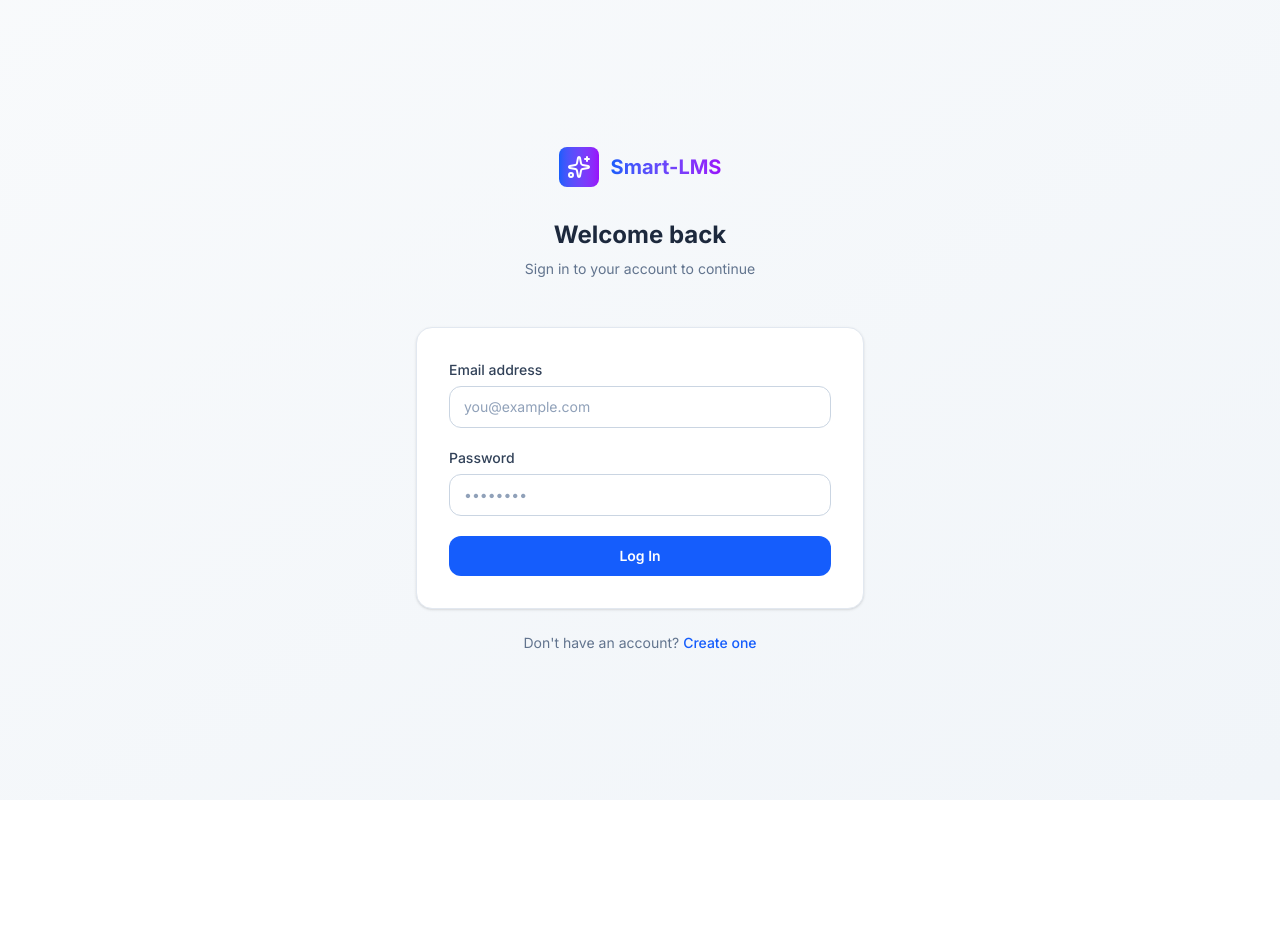
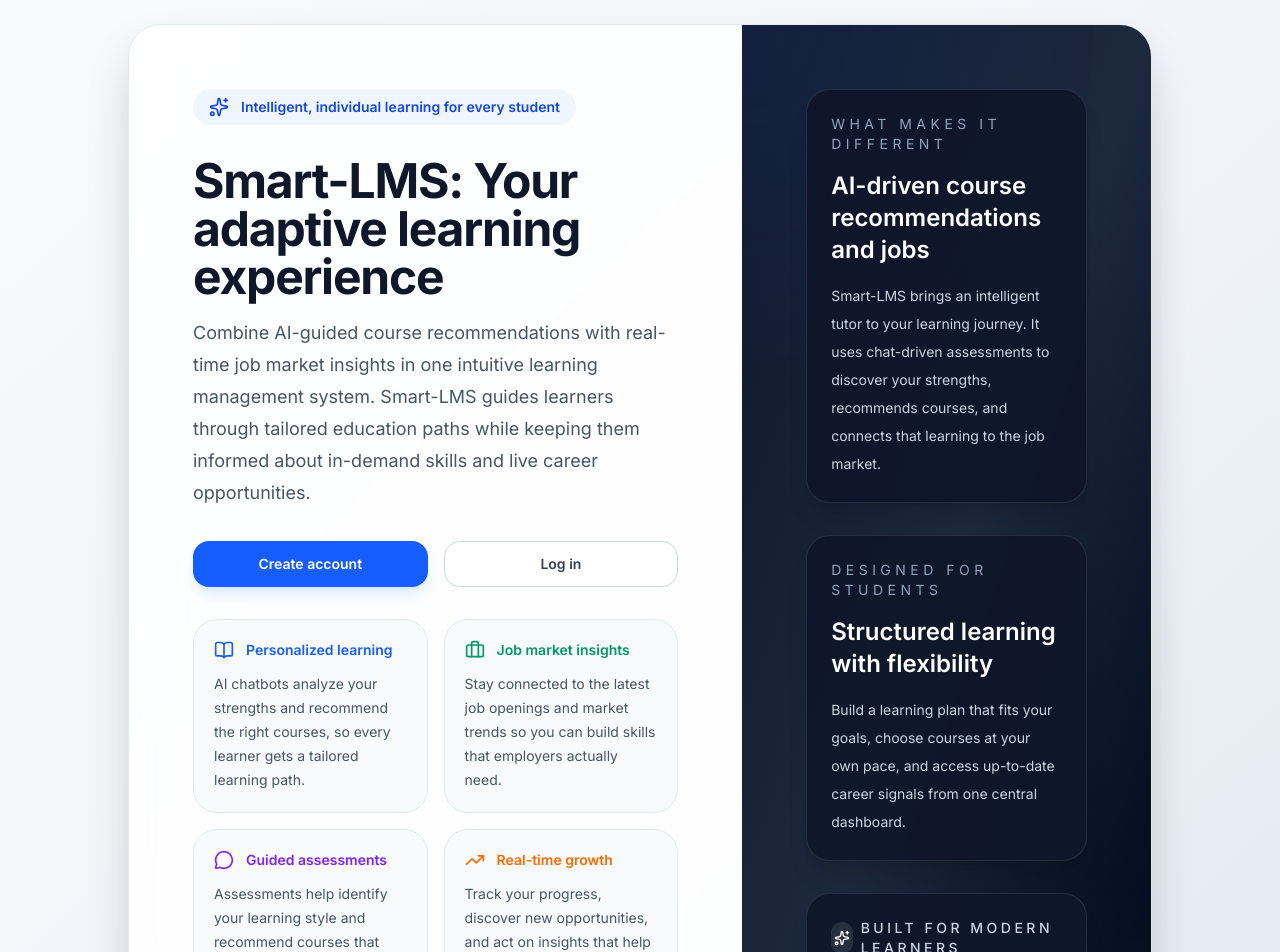
Before and after one commit to ChisomGbulie/Smart-LMS, a React (Vite) app in the folder lms-pages/: page / in a window 1280 px wide. Before the commit this address led to /login. Shown: the top 952 px of the page. Before the commit the page ends 800 px from the top, so only its background shows below. Built offline with nearby package versions, Linux system fonts and the light colour scheme.

Commit message:
App Intro and Chatbot independency

```diff
--- a/lms-pages/server.js
+++ b/lms-pages/server.js
@@ -145,7 +145,6 @@ const learningRoadmaps = {
   'Frontend Developer': {
     'React': {
       beginner: `📚 **Your Frontend (React) Learning Roadmap for Beginners:**
-
 **Phase 1: Foundations (2-3 weeks)**
 • HTML5 & CSS3 fundamentals
 • JavaScript basics (variables, functions, arrays)
@@ -162,7 +161,6 @@ const learningRoadmaps = {
 • Deploy to Vercel/Netlify
 • Create GitHub portfolio`,
       intermediate: `📚 **Your Frontend (React) Learning Roadmap for Intermediate Level:**
-
 **Phase 1: Advanced React (2-3 weeks)**
 • Custom Hooks
 • useMemo & useCallback
@@ -178,7 +176,6 @@ const learningRoadmaps = {
 • API routes
 • TypeScript with React`,
       advanced: `📚 **Your Frontend (React) Learning Roadmap for Advanced Level:**
-
 **Phase 1: Architecture Patterns (2-3 weeks)**
 • Micro-frontends
 • Monorepo management
@@ -198,7 +195,6 @@ const learningRoadmaps = {
   'Backend Developer': {
     'Node.js': {
       beginner: `📚 **Your Backend (Node.js) Learning Roadmap for Beginners:**
-
 **Phase 1: JavaScript Fundamentals (2-3 weeks)**
 • Async/await & Promises
 • Event loop understanding
@@ -214,7 +210,6 @@ const learningRoadmaps = {
 • Authentication (JWT)
 • API documentation`,
       intermediate: `📚 **Your Backend (Node.js) Learning Roadmap for Intermediate Level:**
-
 **Phase 1: Advanced Express (2-3 weeks)**
 • Custom middleware
 • Rate limiting & security
@@ -230,7 +225,6 @@ const learningRoadmaps = {
 • Docker & containerization
 • CI/CD pipelines`,
       advanced: `📚 **Your Backend (Node.js) Learning Roadmap for Advanced Level:**
-
 **Phase 1: Microservices Architecture (3-4 weeks)**
 • Service decomposition
 • API Gateway patterns
@@ -250,7 +244,6 @@ const learningRoadmaps = {
   'Full Stack Developer': {
     'MERN': {
       beginner: `📚 **Your Full Stack (MERN) Learning Roadmap for Beginners:**
-
 **Phase 1: Frontend Foundations (4-5 weeks)**
 • HTML/CSS/JavaScript basics
 • React fundamentals
@@ -271,7 +264,6 @@ const learningRoadmaps = {
 • Deployment strategies
 • Portfolio development`,
       intermediate: `📚 **Your Full Stack (MERN) Learning Roadmap for Intermediate Level:**
-
 **Phase 1: Advanced Frontend (3 weeks)**
 • Custom hooks & context
 • Performance optimization
@@ -287,7 +279,6 @@ const learningRoadmaps = {
 • CI/CD pipelines
 • Cloud deployment`,
       advanced: `📚 **Your Full Stack (MERN) Learning Roadmap for Advanced Level:**
-
 **Phase 1: Architecture Design (3-4 weeks)**
 • Scalable architecture patterns
 • Microservices with Node.js
@@ -624,7 +615,7 @@ setInterval(() => {
   console.log('🧹 Cleaned up conversation states');
 }, 3600000);
 
-const PORT = 3001;
+const PORT = process.env.PORT || 3001;
 app.listen(PORT, () => {
-  console.log(`🚀 Server running on http://localhost:3001`);
+  console.log(`🚀 Server running on port ${PORT}`);
 });
--- a/lms-pages/src/App.jsx
+++ b/lms-pages/src/App.jsx
@@ -1,5 +1,6 @@
 // src/App.jsx
-import { BrowserRouter, Routes, Route, Navigate } from 'react-router-dom'
+import { BrowserRouter, Routes, Route } from 'react-router-dom'
+import Intro from './pages/Intro'
 import Login from './pages/Login'
 import Signup from './pages/Signup'
 import Dashboard from './pages/Dashboard'
@@ -13,7 +14,7 @@ export default function App() {
   return (
     <BrowserRouter>
       <Routes>
-        <Route path="/" element={<Navigate to="/login" replace />} />
+        <Route path="/" element={<Intro />} />
         <Route path="/login" element={<Login />} />
         <Route path="/signup" element={<Signup />} />
         <Route path="/dashboard" element={<Dashboard />} />
--- a/lms-pages/src/pages/Dashboard.jsx
+++ b/lms-pages/src/pages/Dashboard.jsx
@@ -25,6 +25,7 @@ import {
 
 export default function Dashboard() {
   const navigate = useNavigate()
+  const API_BASE_URL = import.meta.env.VITE_API_BASE_URL || 'http://localhost:3001'
   const [user, setUser] = useState(null)
   const [loading, setLoading] = useState(true)
   const [activeTab, setActiveTab] = useState('overview')
@@ -167,7 +168,7 @@ export default function Dashboard() {
     setChatLoading(true);
 
     // Send the API call directly
-    fetch('http://localhost:3001/api/chat', {
+    fetch(`${API_BASE_URL}/api/chat`, {
       method: 'POST',
       headers: {
         'Content-Type': 'application/json',
@@ -352,7 +353,7 @@ const handleChatSubmit = async (e) => {
   try {
     console.log('Sending message:', userMessage);
 
-    const response = await fetch('http://localhost:3001/api/chat', {
+    const response = await fetch(`${API_BASE_URL}/api/chat`, {
       method: 'POST',
       headers: {
         'Content-Type': 'application/json',
--- /dev/null
+++ b/lms-pages/src/pages/Intro.jsx
@@ -0,0 +1,115 @@
+import { Link } from 'react-router-dom'
+import { Sparkles, BookOpen, MessageCircle, Briefcase, TrendingUp } from 'lucide-react'
+
+export default function Intro() {
+  return (
+    <div className="min-h-screen bg-gradient-to-br from-slate-50 via-slate-100 to-slate-200 flex items-center justify-center p-6">
+      <div className="max-w-5xl w-full bg-white/90 backdrop-blur-xl border border-slate-200 shadow-2xl rounded-[2rem] overflow-hidden">
+        <div className="grid grid-cols-1 lg:grid-cols-[1.2fr_0.8fr]">
+          <div className="p-10 lg:p-16 space-y-8">
+            <div className="inline-flex items-center gap-3 rounded-full bg-blue-50 text-blue-700 px-4 py-2 text-sm font-semibold">
+              <Sparkles className="h-5 w-5" />
+              Intelligent, individual learning for every student
+            </div>
+
+            <div className="space-y-4">
+              <h1 className="text-4xl sm:text-5xl font-extrabold tracking-tight text-slate-900">
+                Smart-LMS: Your adaptive learning experience
+              </h1>
+              <p className="text-base sm:text-lg text-slate-600 max-w-3xl leading-8">
+                Combine AI-guided course recommendations with real-time job market insights in one intuitive learning management system. Smart-LMS guides learners through tailored education paths while keeping them informed about in-demand skills and live career opportunities.
+              </p>
+            </div>
+
+            <div className="grid gap-4 sm:grid-cols-2">
+              <Link
+                to="/signup"
+                className="inline-flex items-center justify-center rounded-2xl bg-blue-600 px-5 py-3 text-sm font-semibold text-white shadow-lg shadow-blue-500/15 transition hover:bg-blue-700"
+              >
+                Create account
+              </Link>
+              <Link
+                to="/login"
+                className="inline-flex items-center justify-center rounded-2xl border border-slate-300 bg-white px-5 py-3 text-sm font-semibold text-slate-700 transition hover:bg-slate-50"
+              >
+                Log in
+              </Link>
+            </div>
+
+            <div className="grid gap-4 sm:grid-cols-2">
+              <div className="rounded-3xl bg-slate-50 p-5 border border-slate-200">
+                <div className="flex items-center gap-3 text-blue-600 mb-3">
+                  <BookOpen className="h-5 w-5" />
+                  <p className="text-sm font-semibold">Personalized learning</p>
+                </div>
+                <p className="text-sm text-slate-600 leading-6">
+                  AI chatbots analyze your strengths and recommend the right courses, so every learner gets a tailored learning path.
+                </p>
+              </div>
+              <div className="rounded-3xl bg-slate-50 p-5 border border-slate-200">
+                <div className="flex items-center gap-3 text-emerald-600 mb-3">
+                  <Briefcase className="h-5 w-5" />
+                  <p className="text-sm font-semibold">Job market insights</p>
+                </div>
+                <p className="text-sm text-slate-600 leading-6">
+                  Stay connected to the latest job openings and market trends so you can build skills that employers actually need.
+                </p>
+              </div>
+              <div className="rounded-3xl bg-slate-50 p-5 border border-slate-200">
+                <div className="flex items-center gap-3 text-violet-600 mb-3">
+                  <MessageCircle className="h-5 w-5" />
+                  <p className="text-sm font-semibold">Guided assessments</p>
+                </div>
+                <p className="text-sm text-slate-600 leading-6">
+                  Assessments help identify your learning style and recommend courses that match your goals and pace.
+                </p>
+              </div>
+              <div className="rounded-3xl bg-slate-50 p-5 border border-slate-200">
+                <div className="flex items-center gap-3 text-orange-500 mb-3">
+                  <TrendingUp className="h-5 w-5" />
+                  <p className="text-sm font-semibold">Real-time growth</p>
+                </div>
+                <p className="text-sm text-slate-600 leading-6">
+                  Track your progress, discover new opportunities, and act on insights that help you advance faster.
+                </p>
+              </div>
+            </div>
+          </div>
+
+          <div className="relative overflow-hidden bg-gradient-to-br from-slate-900 via-slate-800 to-slate-950 text-white p-10 lg:p-16">
+            <div className="absolute inset-0 opacity-30 bg-[radial-gradient(circle_at_top_left,_rgba(59,130,246,0.35),_transparent_30%),radial-gradient(circle_at_bottom_right,_rgba(16,185,129,0.25),_transparent_25%)]" />
+            <div className="relative space-y-8">
+              <div className="rounded-3xl bg-slate-900/95 border border-white/10 p-6 shadow-xl">
+                <p className="text-sm uppercase tracking-[0.32em] text-slate-400">What makes it different</p>
+                <h2 className="text-2xl font-semibold mt-4">AI-driven course recommendations and jobs</h2>
+                <p className="mt-4 text-slate-300 leading-7 text-sm">
+                  Smart-LMS brings an intelligent tutor to your learning journey. It uses chat-driven assessments to discover your strengths, recommends courses, and connects that learning to the job market.
+                </p>
+              </div>
+
+              <div className="rounded-3xl bg-slate-900/95 border border-white/10 p-6 shadow-xl">
+                <p className="text-sm uppercase tracking-[0.32em] text-slate-400">Designed for students</p>
+                <h2 className="text-2xl font-semibold mt-4">Structured learning with flexibility</h2>
+                <p className="mt-4 text-slate-300 leading-7 text-sm">
+                  Build a learning plan that fits your goals, choose courses at your own pace, and access up-to-date career signals from one central dashboard.
+                </p>
+              </div>
+
+              <div className="rounded-3xl bg-slate-900/95 border border-white/10 p-6 shadow-xl">
+                <div className="inline-flex items-center gap-2 text-slate-300 text-sm font-medium uppercase tracking-[0.25em] mb-4">
+                  <span className="inline-flex h-8 w-8 items-center justify-center rounded-full bg-white/10 text-white">
+                    <Sparkles className="h-4 w-4" />
+                  </span>
+                  Built for modern learners
+                </div>
+                <p className="text-slate-300 text-sm leading-7">
+                  Get started quickly, save time with personalized guidance, and make every learning session count with course and career data combined.
+                </p>
+              </div>
+            </div>
+          </div>
+        </div>
+      </div>
+    </div>
+  )
+}
```
Also changed, not shown: 1 other file (tests, documents, lock files or other folders).
